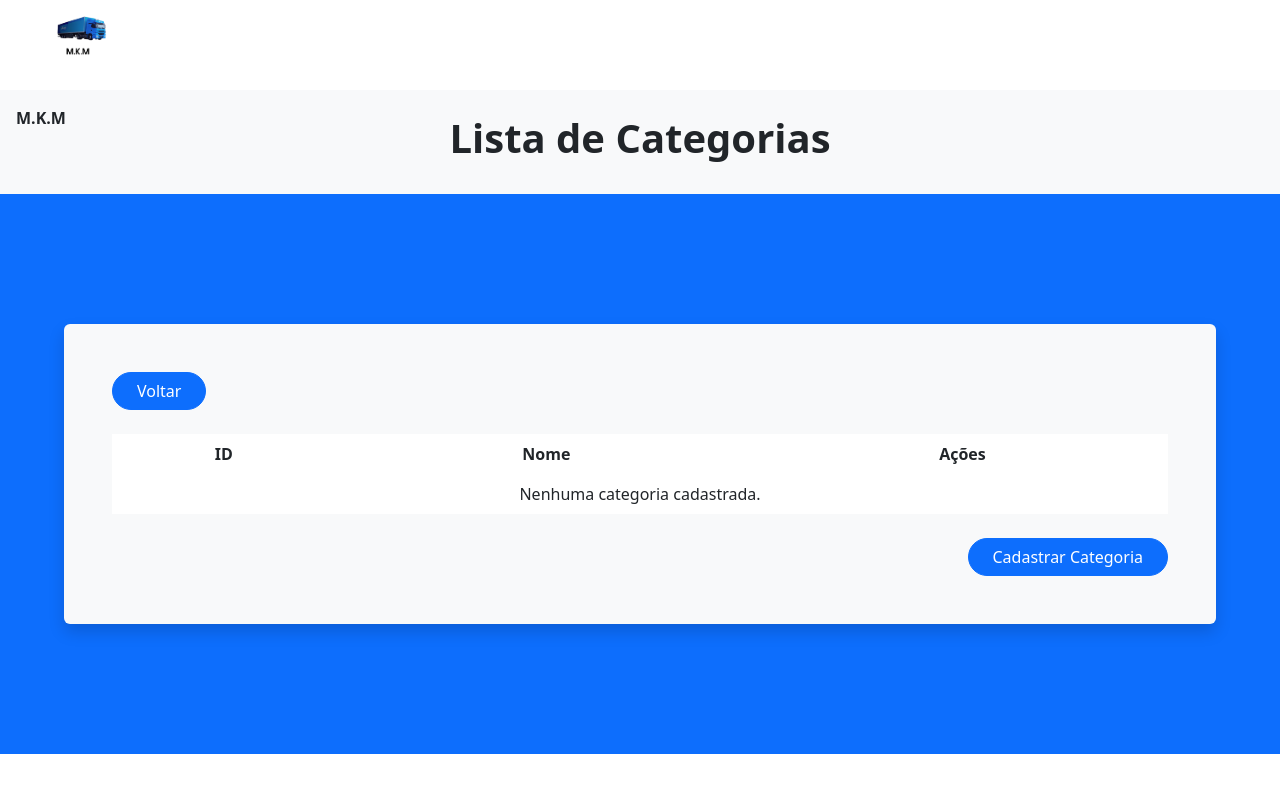
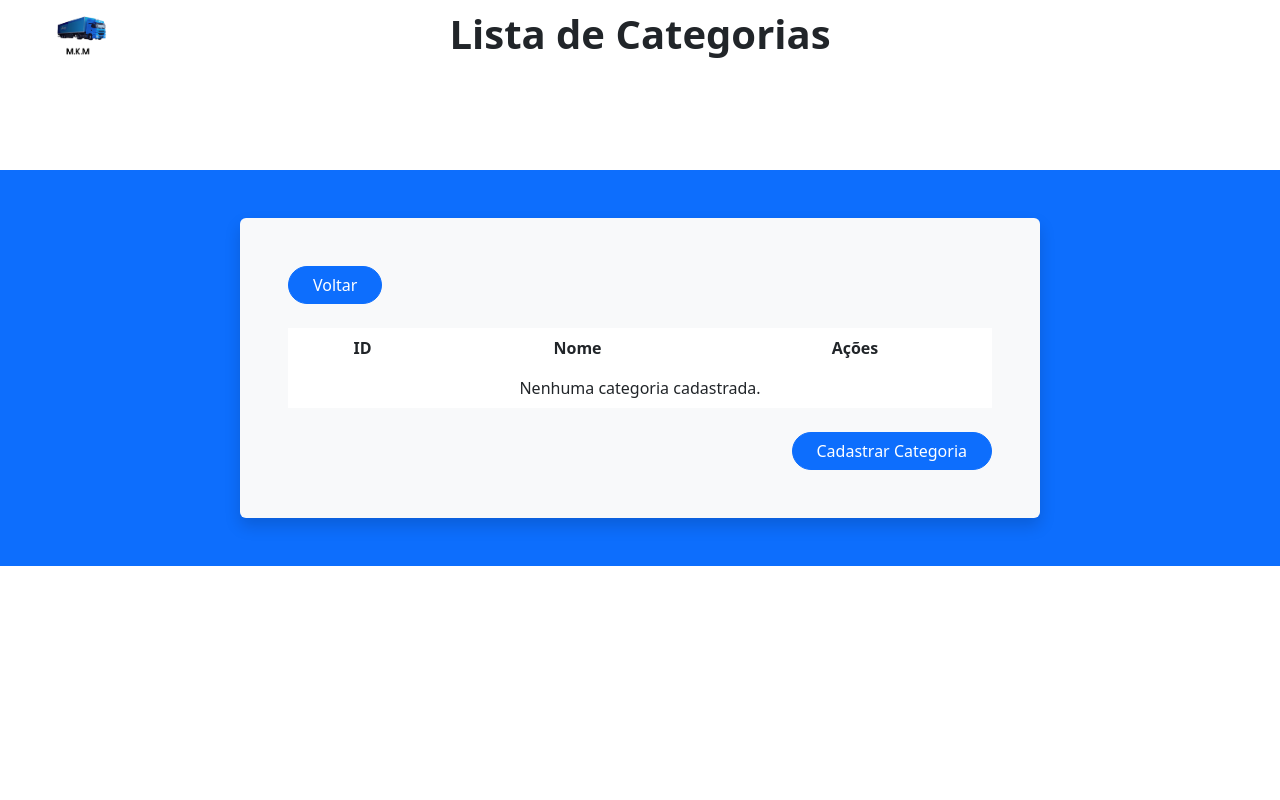
Before and after one commit to BR-Pufferfish/Projeto_SENAC_T4678_Python, a Django app: page /listar_categoria/ in a window 1280 px wide. Run offline with Django 5.2, Linux system fonts and the light colour scheme; data that the repository does not hold is empty.

Commit message:
Alteraçoes visual das talas

```diff
--- a/core/templates/core/criar_categoria.html
+++ b/core/templates/core/criar_categoria.html
@@ -2,9 +2,11 @@
 {% extends 'core/base.html' %}
    {% block header %}
 
+   <div class="container-fluid p-0 mt-5">
 
+      <h1 class="fw-bold" style="position: absolute; top: 10px; left: 50%; transform: translateX(-50%);">Cadastrar Categorias</h1>
+   </div>
 
-     <h1 class="fw-bold" style="position: absolute; top: 10px; left: 50%; transform: translateX(-50%);">Cadastrar Categorias</h1>
 
 
    {% endblock %}
--- a/core/templates/core/criar_pessoa.html
+++ b/core/templates/core/criar_pessoa.html
@@ -1,6 +1,6 @@
 {% extends 'core/base.html' %}
 {% block header %}
-<div>
+<div class="container-fluid p-0 mt-5">
 
     <h1 class="fw-bold" style="position: absolute; top: 10px; left: 50%; transform: translateX(-50%);">Cadastrar Pessoa
     </h1>
--- a/core/templates/core/editar_categoria.html
+++ b/core/templates/core/editar_categoria.html
@@ -1,6 +1,6 @@
 {% extends 'core/base.html' %}
 {% block header %}
-<div>
+<div class="container-fluid p-0 mt-5">
 
    <h1 class="fw-bold" style="position: absolute; top: 10px; left: 50%; transform: translateX(-50%);">Editar Categoria
    </h1>
@@ -16,7 +16,7 @@
    <div class="bg-primary d-flex justify-content-center align-items-center" style="height: 70vh;">
 
       <!-- Card central -->
-      <div class="bg-light p-5 rounded shadow" style="width: 700px;">
+      <div class="bg-light p-5 rounded shadow m-5" style="width: 700px;">
 
          <!-- Botão Voltar -->
          <div class="mb-4">
--- a/core/templates/core/editar_pessoa.html
+++ b/core/templates/core/editar_pessoa.html
@@ -1,7 +1,7 @@
 
 {% extends 'core/base.html' %}
 {% block header %}
-<div>
+<div class="container-fluid p-0 mt-5">
 
     <h1 class="fw-bold" style="position: absolute; top: 10px; left: 50%; transform: translateX(-50%);">Editar Cadastro de Pessoas
     </h1>
--- a/core/templates/core/listar_categoria.html
+++ b/core/templates/core/listar_categoria.html
@@ -1,23 +1,23 @@
 {% extends 'core/base.html' %}
-{% load static %}
+{% block header %}
+<div class="container-fluid p-0" style="margin-top:80px;">
+
+  <h1 class="fw-bold" style="position: absolute; top: 10px; left: 50%; transform: translateX(-50%);">Lista de Categorias
+  </h1>
+</div>
+
+{% endblock %}
 {% block content %}
 
 <div class="container-fluid p-0">
 
-  <!-- Header -->
-  <div class="bg-light py-4 text-center position-relative">
-    <div class="position-absolute top-0 start-0 p-3">
-      <!-- <img src="{% static 'img/logo.png' %}" width="120"> -->
-      <div class="fw-bold">M.K.M</div>
-    </div>
-    <h1 class="fw-bold">Lista de Categorias</h1>
-  </div>
+
 
   <!-- Fundo Azul -->
-  <div class="bg-primary d-flex justify-content-center align-items-center" style="height: 70vh;">
+  <div class="bg-primary d-flex justify-content-center align-items-center" style="max-height: fit-content;">
 
     <!-- Card central -->
-    <div class="bg-light p-5 rounded shadow" style="width: 90%;">
+    <div class="bg-light p-5 rounded shadow m-5" style="width: 800px;">
 
       <!-- Botão Voltar -->
       <div class="mb-4">
```
Also changed, not shown: core/templates/core/criar_mercadoria.html (+5 -3 lines), core/templates/core/editar_mercadoria.html (+12 -10 lines), core/templates/core/estoque.html (+3 -5 lines), core/templates/core/listar_mercadoria.html (+8 -4 lines), core/templates/core/listar_mercadoria_despachada.html (+8 -5 lines), core/templates/core/listar_pessoa.html (+4 -3 lines).
